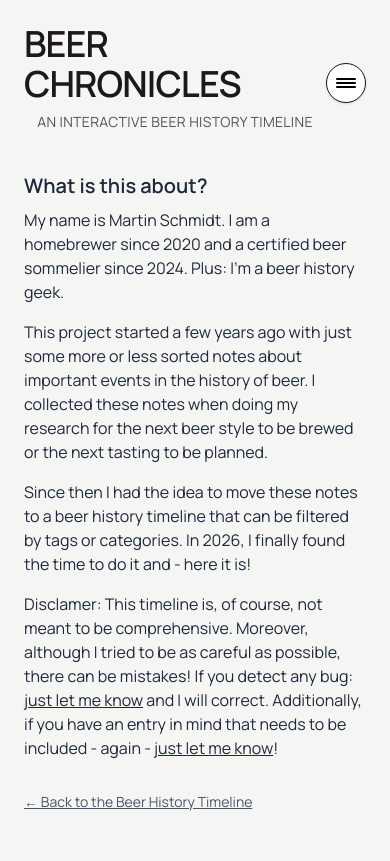
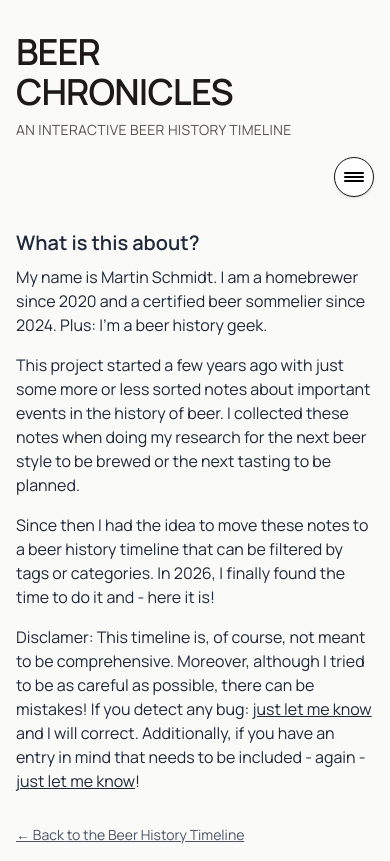
Before and after one commit to beer-chronicles-timeline/beer-chronicles-timeline.github.io, a Next.js app: page /about in a window 390 px wide. Built offline with nearby package versions, Linux system fonts and the light colour scheme; a web font is replaced by a local one.

Commit message:
Mobile: Add line break between BEER and CHRONICLES, ensure left alignment

```diff
--- a/src/app/about/page.tsx
+++ b/src/app/about/page.tsx
@@ -4,19 +4,19 @@ import HeaderMenu from "@/components/HeaderMenu";
 
 export default function AboutPage() {
   return (
-	<main className="p-6 md:p-10">
-	    <header className="flex items-center justify-between mb-8">
-            <div className="flex-1" />
-	    <div className="flex flex-col items-center mb-2">
-	    <h1 className="text-4xl font-semibold tracking-tight text-stone-900 font-serif">
-	    BEER CHRONICLES
+    <main className="min-h-screen bg-stone-50 p-4 md:p-10">
+      <header className="flex flex-col md:flex-row items-center justify-between gap-4 mb-8">
+        <div className="w-full md:w-1/3 order-1 md:order-1" />
+        <div className="w-full md:w-1/3 text-left md:text-center order-2 md:order-2">
+          <h1 className="text-4xl font-semibold tracking-tight text-stone-900 font-serif md:whitespace-nowrap">
+            <span className="block md:inline">BEER</span>{" "}
+            <span className="block md:inline">CHRONICLES</span>
           </h1>
-
-	    <h2 className="text-stone-600 mt-2 tracking-wide uppercase text-sm">
+          <h2 className="text-stone-600 mt-2 tracking-wide uppercase text-sm md:mt-2">
             An Interactive Beer History Timeline
           </h2>
         </div>
-            <div className="flex-1 flex justify-end">
+        <div className="w-full md:w-1/3 flex justify-end order-3 md:order-3">
           <HeaderMenu />
         </div>
       </header>
--- a/src/app/page.tsx
+++ b/src/app/page.tsx
@@ -22,10 +22,11 @@ export default async function Home() {
         <header className="flex flex-col md:flex-row items-center justify-between gap-4 mb-8">
           <div className="w-full md:w-1/3 order-1 md:order-1" />
           <div className="w-full md:w-1/3 text-left md:text-center order-2 md:order-2">
-            <h1 className="text-4xl font-semibold tracking-tight text-stone-900 font-serif">
-              BEER CHRONICLES
+            <h1 className="text-4xl font-semibold tracking-tight text-stone-900 font-serif md:whitespace-nowrap">
+              <span className="block md:inline">BEER</span>{" "}
+              <span className="block md:inline">CHRONICLES</span>
             </h1>
-            <h2 className="text-stone-600 mt-2 tracking-wide uppercase text-sm">
+            <h2 className="text-stone-600 mt-2 tracking-wide uppercase text-sm md:mt-2">
               An Interactive Beer History Timeline
             </h2>
           </div>
@@ -85,10 +86,11 @@ export default async function Home() {
       <header className="flex flex-col md:flex-row items-center justify-between gap-4 mb-8">
         <div className="w-full md:w-1/3 order-1 md:order-1" />
         <div className="w-full md:w-1/3 text-left md:text-center order-2 md:order-2">
-          <h1 className="text-4xl font-semibold tracking-tight text-stone-900 font-serif">
-            BEER CHRONICLES
+          <h1 className="text-4xl font-semibold tracking-tight text-stone-900 font-serif md:whitespace-nowrap">
+            <span className="block md:inline">BEER</span>{" "}
+            <span className="block md:inline">CHRONICLES</span>
           </h1>
-          <h2 className="text-stone-600 mt-2 tracking-wide uppercase text-sm">
+          <h2 className="text-stone-600 mt-2 tracking-wide uppercase text-sm md:mt-2">
             An Interactive Beer History Timeline
           </h2>
         </div>
```
Lines whose indentation alone changed are shown as unchanged.
